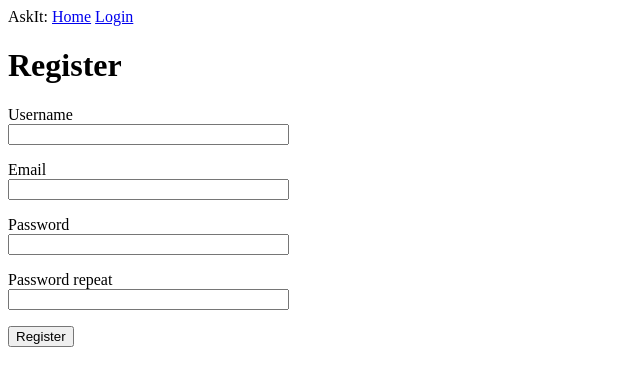
After one commit to whiteskylark/AskIt, a Flask app: template app/templates/register.html in a window 1280 px wide. The commit adds this page. Shown: the top 386 px of the page, without its empty margins (0-640 px from the left). Run offline with Flask 2, Linux system fonts and the light colour scheme; the template is opened without the code that fills it: values that come from a table or form of the project are taken from there, others are empty.

Commit message:
Add user registration

```diff
--- a/app/forms.py
+++ b/app/forms.py
@@ -1,9 +1,27 @@
 from flask_wtf import FlaskForm
 from wtforms import StringField, PasswordField, BooleanField, SubmitField
-from wtforms.validators import DataRequired
+from wtforms.validators import ValidationError, DataRequired, Email, EqualTo
+from app.models import User
 
 class LoginForm(FlaskForm):
-    username = StringField('Username', validators=[DataRequired()])
-    password = PasswordField('Password', validators=[DataRequired()])
-    remember_me = BooleanField('Remember Me')
-    submit = SubmitField('Sign In')
+  username = StringField('Username', validators=[DataRequired()])
+  password = PasswordField('Password', validators=[DataRequired()])
+  remember_me = BooleanField('Remember Me')
+  submit = SubmitField('Sign In')
+
+class RegistrationForm(FlaskForm):
+  username = StringField('Username', validators=[DataRequired()])
+  email = StringField('Email', validators=[DataRequired(), Email()])
+  password = PasswordField('Password', validators=[DataRequired()])
+  password_repeat = PasswordField('Password repeat', validators=[DataRequired(), EqualTo('password')])
+  submit = SubmitField('Register')
+
+  def validate_username(self, username):
+    user = User.query.filter_by(username=username.data).first()
+    if user is not None:
+        raise ValidationError('Please, use a different username.')
+
+  def validate_email(self, email):
+    user = User.query.filter_by(email=email.data).first()
+    if user is not None:
+        raise ValidationError('Please, use a different email address.')
--- a/app/models.py
+++ b/app/models.py
@@ -1,6 +1,7 @@
 from app import db, login
 from flask_login import UserMixin
 from werkzeug.security import generate_password_hash, check_password_hash
+
 
 class User(UserMixin, db.Model):
   id = db.Column(db.Integer, index=True, primary_key=True)
@@ -19,4 +20,4 @@ class User(UserMixin, db.Model):
 
 @login.user_loader
 def load_user(id):
-    return User.query.get(int(id))
+  return User.query.get(int(id))
--- a/app/routes.py
+++ b/app/routes.py
@@ -1,6 +1,6 @@
-from app import app
+from app import app, db
 from flask import render_template, flash, redirect, url_for, request
-from app.forms import LoginForm
+from app.forms import LoginForm, RegistrationForm
 from flask_login import current_user, login_user, login_required
 from app.models import User
 from werkzeug.urls import url_parse
@@ -9,8 +9,7 @@ from werkzeug.urls import url_parse
 @app.route('/index')
 @login_required
 def index():
-  user = {'username': 'Guest'}
-  return render_template('index.html', title='Home', user=user)
+  return render_template('index.html', title='Home')
 
 @app.route('/login', methods=['GET', 'POST'])
 def login():
@@ -24,7 +23,21 @@ def login():
       return redirect(url_for('login'))
     login_user(user, remember=form.remember_me.data)
     next_page = request.args.get('next')
-    if not next_page or url_parse(next_page).netloc != '')
+    if not next_page or url_parse(next_page).netloc != '':
       next_page = url_for('index')
     return redirect(next_page)
   return render_template('login.html', title='Sign in', form=form)
+
+@app.route('/register', methods=['GET', 'POST'])
+def register():
+  if current_user.is_authenticated:
+    return redirect(url_for('index'))
+  form = RegistrationForm()
+  if form.validate_on_submit():
+    user = User(username=form.username.data, email=form.email.data)
+    user.set_password(form.password.data)
+    db.session.add(user)
+    db.session.commit()
+    flash('Congratulations, you are registered!')
+    return redirect(url_for('login'))
+  return render_template('register.html', title='Register', form=form)
--- a/app/templates/index.html
+++ b/app/templates/index.html
@@ -1,5 +1,5 @@
 {% extends 'base.html' %}
 
 {% block content %}
-  <h1>Hello, {{ user.username }}!</h1>
+  <h1>Hello, {{ current_user.username }}!</h1>
 {% endblock %}
--- a/app/templates/login.html
+++ b/app/templates/login.html
@@ -17,7 +17,6 @@
   </p>
   <p>{{ form.remember_me() }} {{ form.remember_me.label }}</p>
   <p>{{ form.submit() }}</p>
-
 </form>
-
+<p>New User? <a href="{{ url_for('register') }}">Click to Register!</a></p>
 {% endblock %}
--- /dev/null
+++ b/app/templates/register.html
@@ -0,0 +1,37 @@
+{% extends 'base.html' %}
+
+{% block content %}
+  <h1>Register</h1>
+  <form action="" method="post" novalidate>
+    {{ form.hidden_tag() }}
+    <p>
+      {{ form.username.label }}<br>
+      {{ form.username(size=32) }}
+      {% for error in form.username.errors %}
+        <span style="color:red;">[{{ error }}]</span>
+      {% endfor %}
+    </p>
+    <p>
+      {{ form.email.label }}<br>
+      {{ form.email(size=32) }}
+      {% for error in form.email.errors %}
+        <span style="color:red;">[{{ error }}]</span>
+      {% endfor %}
+    </p>
+    <p>
+      {{ form.password.label }}<br>
+      {{ form.password(size=32) }}
+      {% for error in form.password.errors %}
+        <span style="color:red;">[{{ error }}]</span>
+      {% endfor %}
+    </p>
+    <p>
+      {{ form.password_repeat.label }}<br>
+      {{ form.password_repeat(size=32) }}
+      {% for error in form.password_repeat.errors %}
+        <span style="color:red;">[{{ error }}]</span>
+      {% endfor %}
+    </p>
+    <p>{{ form.submit() }}</p>
+  </form>
+{% endblock %}
--- a/askit.py
+++ b/askit.py
@@ -1,6 +1,6 @@
 from app import app, db
-from app.models import User, Post
+from app.models import User
 
 @app.shell_context_processor
 def make_shell_context():
-    return {'db': db, 'User': User, 'Post': Post}
+    return {'db': db, 'User': User}
```
